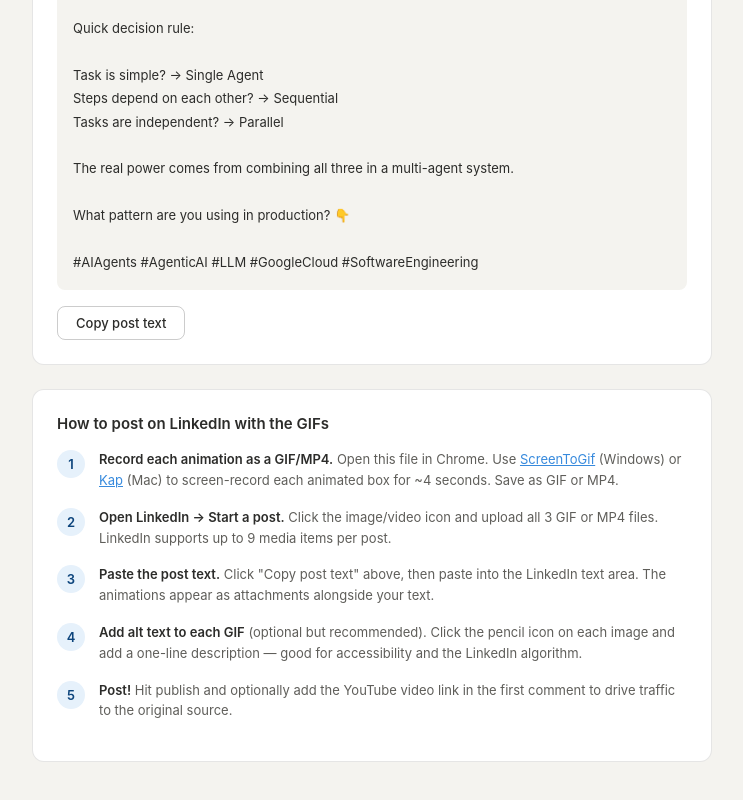
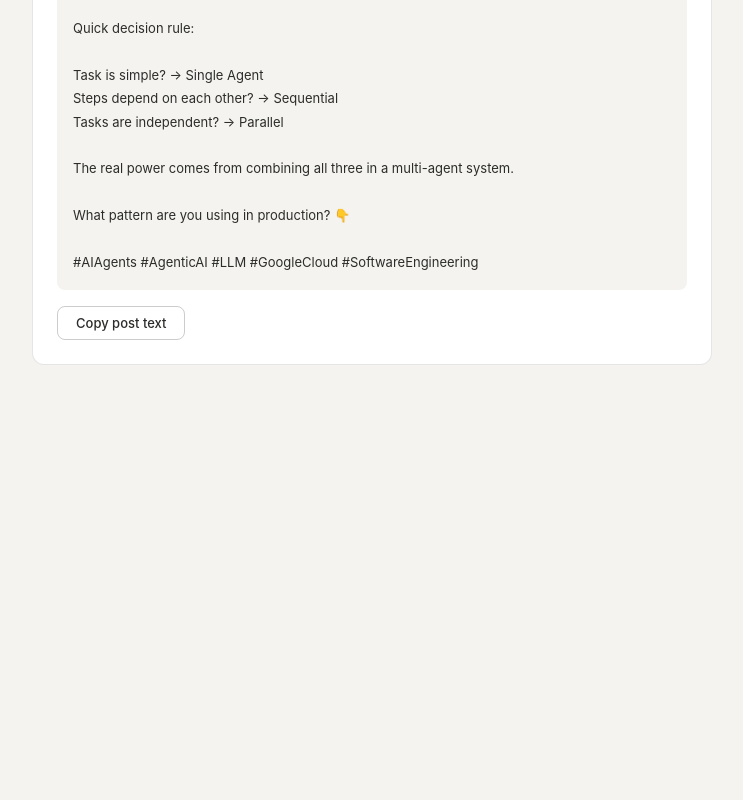
Before and after one commit to 83-TechWorld/ai-agent-patterns, a plain HTML site: page index.html in a window 1280 px wide. Shown: the part 3564-4364 px from the top of the page, without its empty margins (268-1011 px from the left). After the commit the page ends 3985 px from the top, so only its background shows below. Drawn offline with Linux system fonts and the light colour scheme.

Commit message:
Remove LinkedIn posting instructions from index.html
Removed instructions for posting on LinkedIn with GIFs.

```diff
--- a/index.html
+++ b/index.html
@@ -158,33 +158,7 @@ What pattern are you using in production? 👇
 
 #AIAgents #AgenticAI #LLM #GoogleCloud #SoftwareEngineering</div>
     <button onclick="copyPost()">Copy post text</button>
-    <div class="copy-hint" id="copy-hint">Copied! Paste into LinkedIn.</div>
   </div>
-
-  <div class="post-section steps">
-    <h2>How to post on LinkedIn with the GIFs</h2>
-    <div class="step">
-      <div class="step-num">1</div>
-      <div class="step-body"><strong>Record each animation as a GIF/MP4.</strong> Open this file in Chrome. Use <a href="https://www.screentogif.com" target="_blank">ScreenToGif</a> (Windows) or <a href="https://getkap.co" target="_blank">Kap</a> (Mac) to screen-record each animated box for ~4 seconds. Save as GIF or MP4.</div>
-    </div>
-    <div class="step">
-      <div class="step-num">2</div>
-      <div class="step-body"><strong>Open LinkedIn → Start a post.</strong> Click the image/video icon and upload all 3 GIF or MP4 files. LinkedIn supports up to 9 media items per post.</div>
-    </div>
-    <div class="step">
-      <div class="step-num">3</div>
-      <div class="step-body"><strong>Paste the post text.</strong> Click "Copy post text" above, then paste into the LinkedIn text area. The animations appear as attachments alongside your text.</div>
-    </div>
-    <div class="step">
-      <div class="step-num">4</div>
-      <div class="step-body"><strong>Add alt text to each GIF</strong> (optional but recommended). Click the pencil icon on each image and add a one-line description — good for accessibility and the LinkedIn algorithm.</div>
-    </div>
-    <div class="step">
-      <div class="step-num">5</div>
-      <div class="step-body"><strong>Post!</strong> Hit publish and optionally add the YouTube video link in the first comment to drive traffic to the original source.</div>
-    </div>
-  </div>
-
 </div>
 <script>
 function copyPost(){
```
